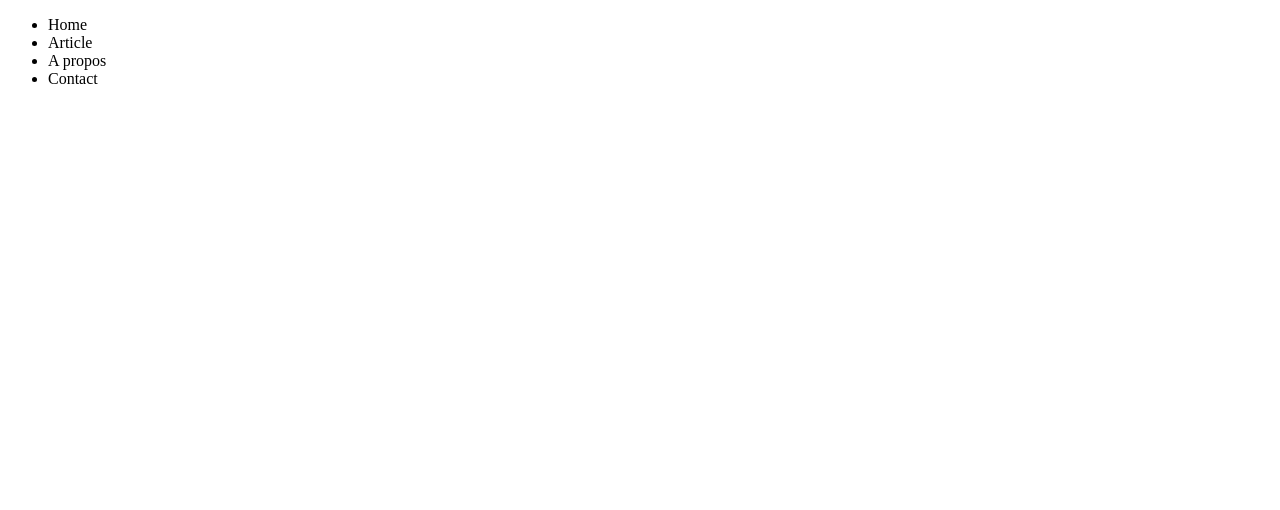
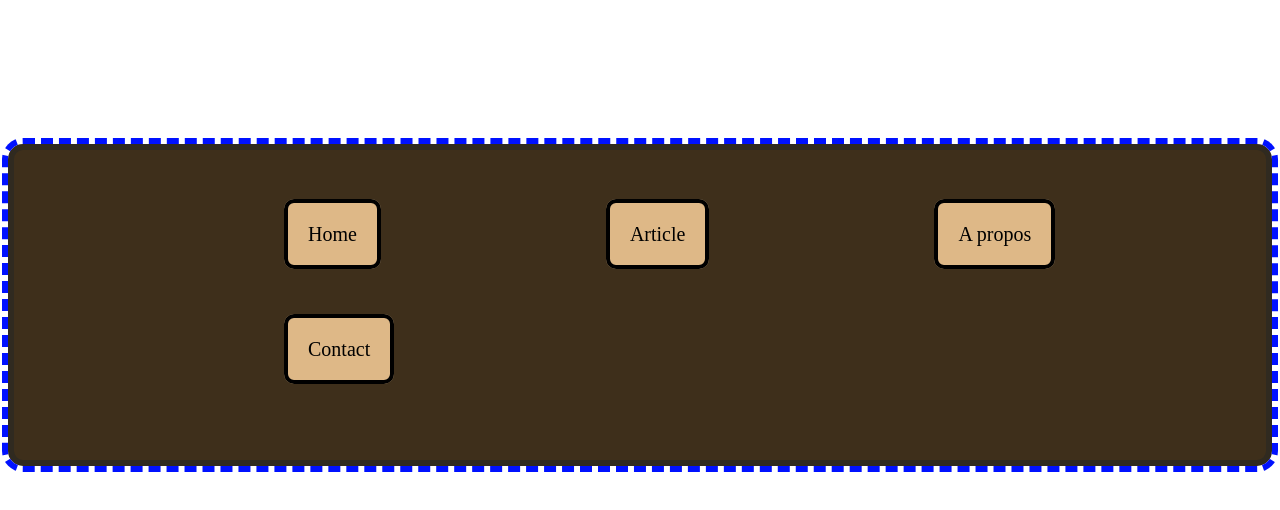
Before and after one commit to High-School-of-Technology-of-Essaouira/tp-cours-HamzaBourras, a plain HTML site: page index.html in a window 1280 px wide. Drawn offline with Linux system fonts and the light colour scheme.

Commit message:
Navigation bar finished :

```diff
--- a/index.html
+++ b/index.html
@@ -5,16 +5,54 @@
     <meta http-equiv="X-UA-Compatible" content="IE=edge">
     <meta name="viewport" content="width=device-width, initial-scale=1.0">
     <title>Document</title>
+
     <style>
+        li:hover{
+            background-color: aqua;
+            color: red;
+            font-size: 40px;
 
+        }
+
+        li:active{
+            background-color: black;
+            color: rgb(0, 255, 0);
+            font-size: 30px;
+        }
+
+        li{
+            border: 4px  solid  black;
+            border-radius: 10px;
+            list-style-type: none;
+            padding: 20px;
+            margin-bottom: 200px;
+            font-size: 20px;
+            display: inline;
+            margin: 100px ;
+            background-color: burlywood;
+        }
+
+        ul{
+          background-color: rgb(62, 47, 27);
+          border: 6px solid rgb(48, 42, 32);
+          border-radius: 15px;
+          outline: 6px dashed rgb(0, 17, 255) ;
+          font-size: 100px;
+          padding-bottom :80px;
+          padding-left: 170px;
+          display: block;
+        }
     </style>
 </head>
 <body>
-    <ul>
-        <li>Home</li>
-        <li>Article</li>
-        <li>A propos</li>
-        <li>Contact</li>
-    </ul>
+
+   <br><br>
+        <ul>
+            <li> Home</li>
+            <li>Article</li>
+            <li>A propos</li>
+            <li>Contact</li>
+        </ul>
+
 </body>
 </html>
```
